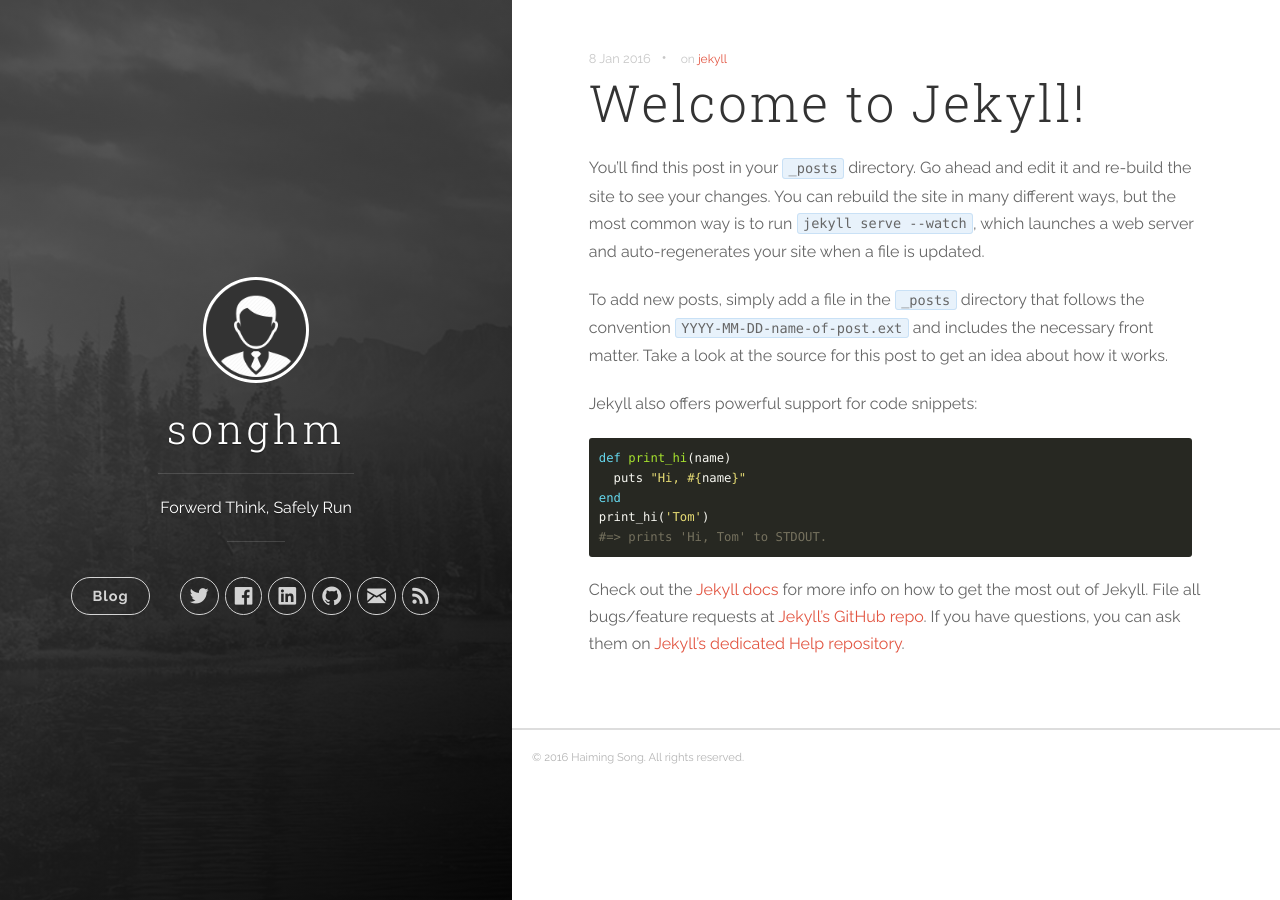
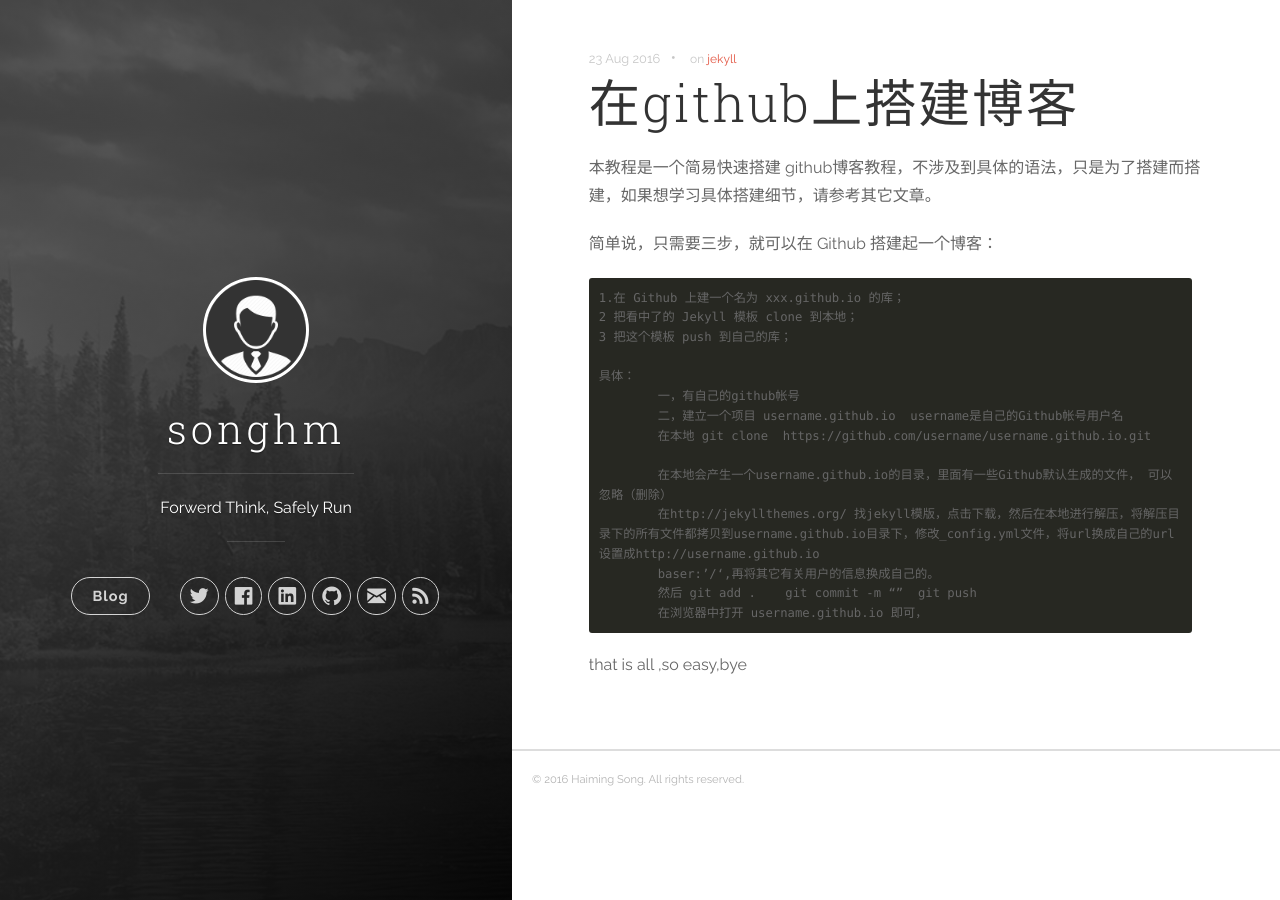
Before and after one commit to banjin/banjin.github.io, a Jekyll site: the page built from _posts/2016-01-08-welcome-to-jekyll.markdown, in a window 1280 px wide. Built offline with Jekyll 4.4.1, drawn with Linux system fonts in a browser that asks for light colours; nearby versions of some CDN libraries.

Commit message:
第一篇博客

````diff
--- a/_posts/2016-01-08-welcome-to-jekyll.markdown
+++ b/_posts/2016-01-08-welcome-to-jekyll.markdown
@@ -1,24 +1,32 @@
 ---
-title:  "Welcome to Jekyll!"
-date:   2016-01-08 15:04:23
+title:  "在github上搭建博客"
+date:   2016-08-23 15:04:23
 categories: [jekyll]
 tags: [jekyll]
 ---
-You’ll find this post in your `_posts` directory. Go ahead and edit it and re-build the site to see your changes. You can rebuild the site in many different ways, but the most common way is to run `jekyll serve --watch`, which launches a web server and auto-regenerates your site when a file is updated.
 
-To add new posts, simply add a file in the `_posts` directory that follows the convention `YYYY-MM-DD-name-of-post.ext` and includes the necessary front matter. Take a look at the source for this post to get an idea about how it works.
+本教程是一个简易快速搭建 github博客教程，不涉及到具体的语法，只是为了搭建而搭建，如果想学习具体搭建细节，请参考其它文章。
 
-Jekyll also offers powerful support for code snippets:
+简单说，只需要三步，就可以在 Github 搭建起一个博客：
 
-``` ruby
-def print_hi(name)
-  puts "Hi, #{name}"
-end
-print_hi('Tom')
-#=> prints 'Hi, Tom' to STDOUT.
-```
+	1.在 Github 上建一个名为 xxx.github.io 的库；
+	2 把看中了的 Jekyll 模板 clone 到本地；
+	3 把这个模板 push 到自己的库；
 
-Check out the [Jekyll docs][jekyll] for more info on how to get the most out of Jekyll. File all bugs/feature requests at [Jekyll’s GitHub repo][jekyll-gh]. If you have questions, you can ask them on [Jekyll’s dedicated Help repository][jekyll-help].
+	具体：
+		一，有自己的github帐号
+		二，建立一个项目 username.github.io  username是自己的Github帐号用户名
+		在本地 git clone  https://github.com/username/username.github.io.git
+
+		在本地会产生一个username.github.io的目录，里面有一些Github默认生成的文件， 可以忽略（删除）
+		在http://jekyllthemes.org/ 找jekyll模版，点击下载，然后在本地进行解压，将解压目录下的所有文件都拷贝到username.github.io目录下，修改_config.yml文件，将url换成自己的url 设置成http://username.github.io
+		baser:’/‘,再将其它有关用户的信息换成自己的。
+		然后 git add .    git commit -m “”  git push
+		在浏览器中打开 username.github.io 即可，
+
+that is all ,so easy,bye
+
+
 
 [jekyll]:      http://jekyllrb.com
 [jekyll-gh]:   https://github.com/jekyll/jekyll
````
